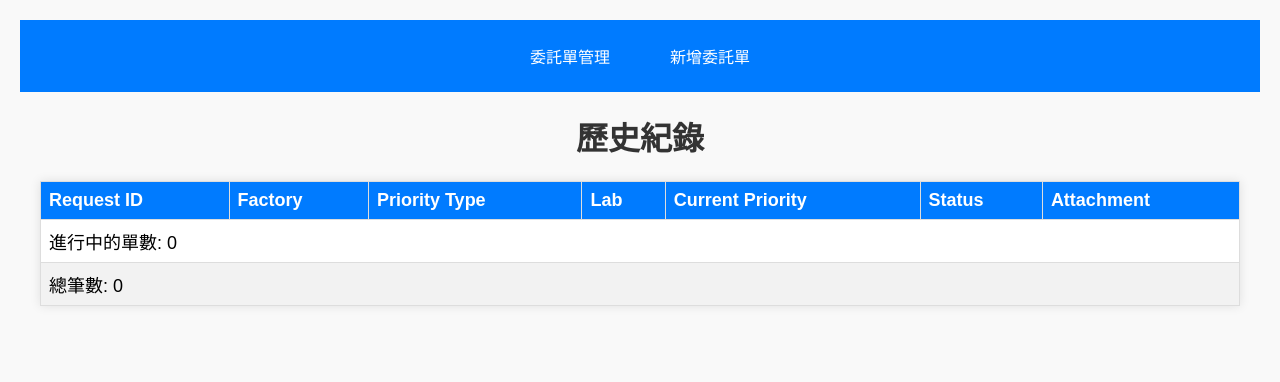
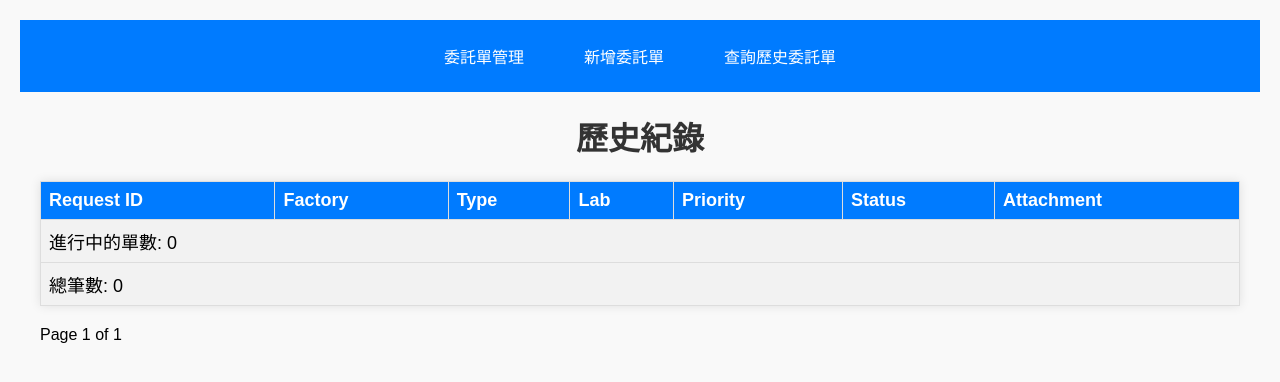
Before and after one commit to chingching17/Cloud_Native_Final, a Django app: page /history/ in a window 1280 px wide. Shown: the top 382 px of the page. Run offline with Django 4.2, Linux system fonts and the light colour scheme; data that the repository does not hold is empty; parts of the project's set-up code (start-up, migrations or seed data) failed here and were passed over.

Commit message:
feat paginator

```diff
--- a/mysite/web_cn/templates/add.html
+++ b/mysite/web_cn/templates/add.html
@@ -62,6 +62,7 @@
 
     <div class="navbar">
         <a href="/manage">委託單管理</a>
+        <a href="/add">新增委託單</a>
         <a href="/history">查詢歷史委託單</a>
     </div>
 
--- a/mysite/web_cn/templates/history.html
+++ b/mysite/web_cn/templates/history.html
@@ -58,6 +58,24 @@
             max-width: 1200px;
             margin: 0 auto;
         }
+        .pagination {
+            display: flex;
+            justify-content: center;
+            margin: 20px 0;
+        }
+        .pagination a {
+            color: #007BFF;
+            padding: 10px;
+            text-decoration: none;
+            margin: 0 5px;
+        }
+        .pagination a:hover {
+            background-color: #0056b3;
+            color: white;
+        }
+        .count-row {
+            background-color: #f2f2f2;
+        }
     </style>
 </head>
 <body>
@@ -65,6 +83,7 @@
 <div class="navbar">
     <a href="/manage">委託單管理</a>
     <a href="/add">新增委託單</a>
+    <a href="/history">查詢歷史委託單</a>
 </div>
 
 <div class="table-container">
@@ -75,9 +94,9 @@
         <tr>
             <th>Request ID</th>
             <th>Factory</th>
-            <th>Priority Type</th>
+            <th>Type</th>
             <th>Lab</th>
-            <th>Current Priority</th>
+            <th>Priority</th>
             <th>Status</th>
             <th>Attachment</th>
         </tr>
@@ -85,23 +104,38 @@
     <tbody>
         {% for row in results %}
             <tr>
-                <td>{{row.0}}</td>
-                <td>{{row.3}}</td>
-                <td>{{row.2}}</td>
-                <td>{{row.1}}</td>
-                <td>{{row.4}}</td>
-                <td>{{row.5}}</td>
+                <td>{{ row.0 }}</td>
+                <td>{{ row.3 }}</td>
+                <td>{{ row.2 }}</td>
+                <td>{{ row.1 }}</td>
+                <td>{{ row.4 }}</td>
+                <td>{{ row.5 }}</td>
                 <td><a href="media/{{ row.6 }}" target="_blank">{{ row.6 }}</a></td>
             </tr>
         {% endfor %}
         <tr class="count-row">
-            <td colspan="9">進行中的單數: {{ ongoing_count }}</td>
+            <td colspan="7">進行中的單數: {{ ongoing_count }}</td>
         </tr>
         <tr class="count-row">
-            <td colspan="9">總筆數: {{ total_count }}</td>
+            <td colspan="7">總筆數: {{ total_count }}</td>
         </tr>
     </tbody>
 </table>
+
+<span>Page {{ results.number }} of {{ results.paginator.num_pages }}</span>
+
+<div class="pagination">
+    {% if results.has_previous %}
+        <a href="?page=1">&laquo; First</a>
+        <a href="?page={{ results.previous_page_number }}">&lsaquo; Previous</a>
+    {% endif %}
+
+    {% if results.has_next %}
+        <a href="?page={{ results.next_page_number }}">Next &rsaquo;</a>
+        <a href="?page={{ results.paginator.num_pages }}">Last &raquo;</a>
+    {% endif %}
+</div>
+
 </div>
 
 </body>
--- a/mysite/web_cn/views.py
+++ b/mysite/web_cn/views.py
@@ -6,6 +6,7 @@ from django.http import JsonResponse, HttpResponseBadRequest
 import json
 
 from django.shortcuts import render, redirect
+from django.core.paginator import Paginator, PageNotAnInteger, EmptyPage
 from django.contrib.auth import login, authenticate
 from django.contrib.auth.forms import UserCreationForm, AuthenticationForm
 from django.views.decorators.csrf import csrf_protect
@@ -33,10 +34,19 @@ def show_history(request):
 		cursor.execute(query)
 		results = cursor.fetchall()
 
-	ongoing_count = sum(1 for row in results if row[5] == '進行中')
-	context = { 'results': results,
+	paginator = Paginator(results, 10)
+	page = request.GET.get('page', 1)
+
+	try:
+		paginated_results = paginator.page(page)
+	except PageNotAnInteger:
+		paginated_results = paginator.page(1)
+	except EmptyPage:
+		paginated_results = paginator.page(paginator.num_pages)
+
+	context = { 'results': paginated_results,
                 'total_count' : len(results),
-                'ongoing_count': ongoing_count}
+                'ongoing_count': sum(1 for row in results if row[5] == '進行中')}
 
 	return render(request, 'history.html', context)
 
@@ -49,7 +59,17 @@ def manage(request):
 		cursor.execute(query)
 		results = cursor.fetchall()
 
-	context = { 'results': results,
+	paginator = Paginator(results, 10)
+	page = request.GET.get('page', 1)
+
+	try:
+		paginated_results = paginator.page(page)
+	except PageNotAnInteger:
+		paginated_results = paginator.page(1)
+	except EmptyPage:
+		paginated_results = paginator.page(paginator.num_pages)
+
+	context = { 'results': paginated_results,
                 'fab_a_count' : sum(1 for row in results if row[1] == 'Fab A'),
                 'fab_b_count' : sum(1 for row in results if row[1] == 'Fab B'),
                 'fab_c_count' : sum(1 for row in results if row[1] == 'Fab C'),
```
Also changed, not shown: mysite/web_cn/templates/manage.html (+53 -12 lines).
